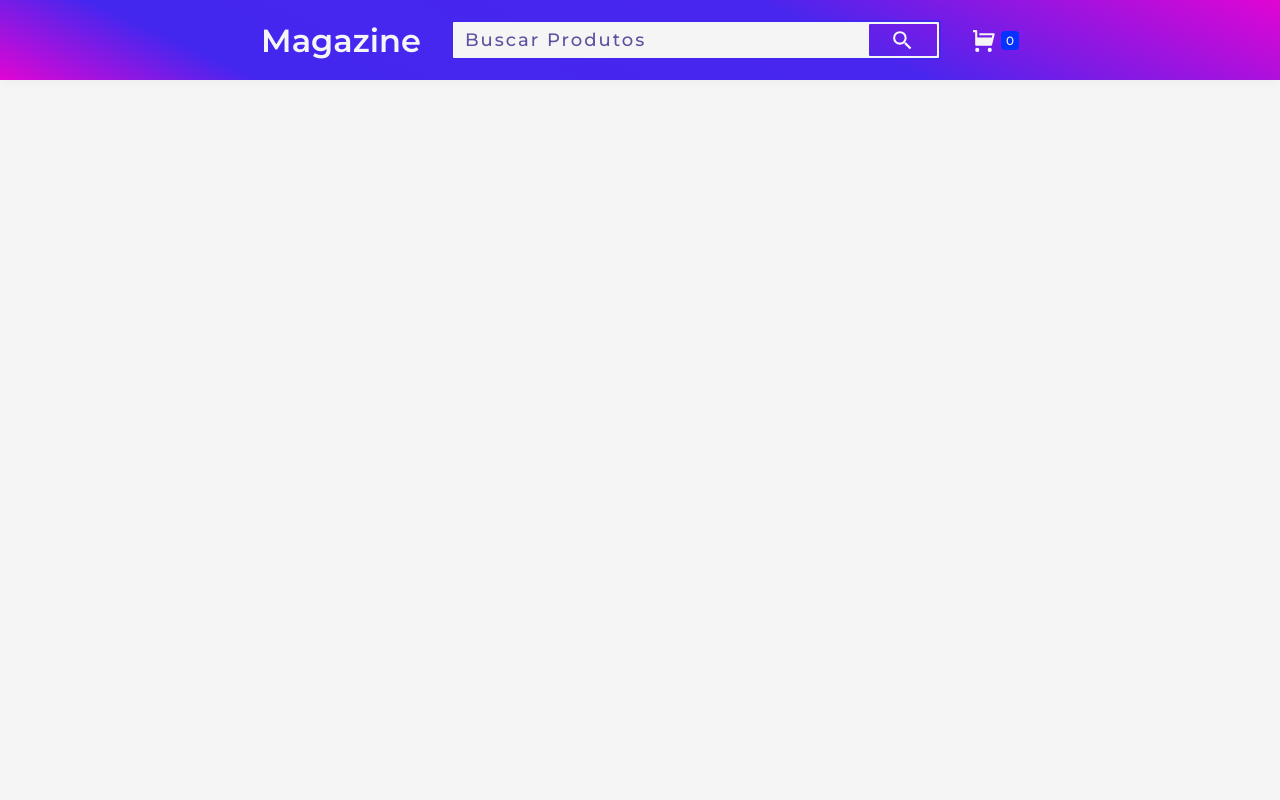
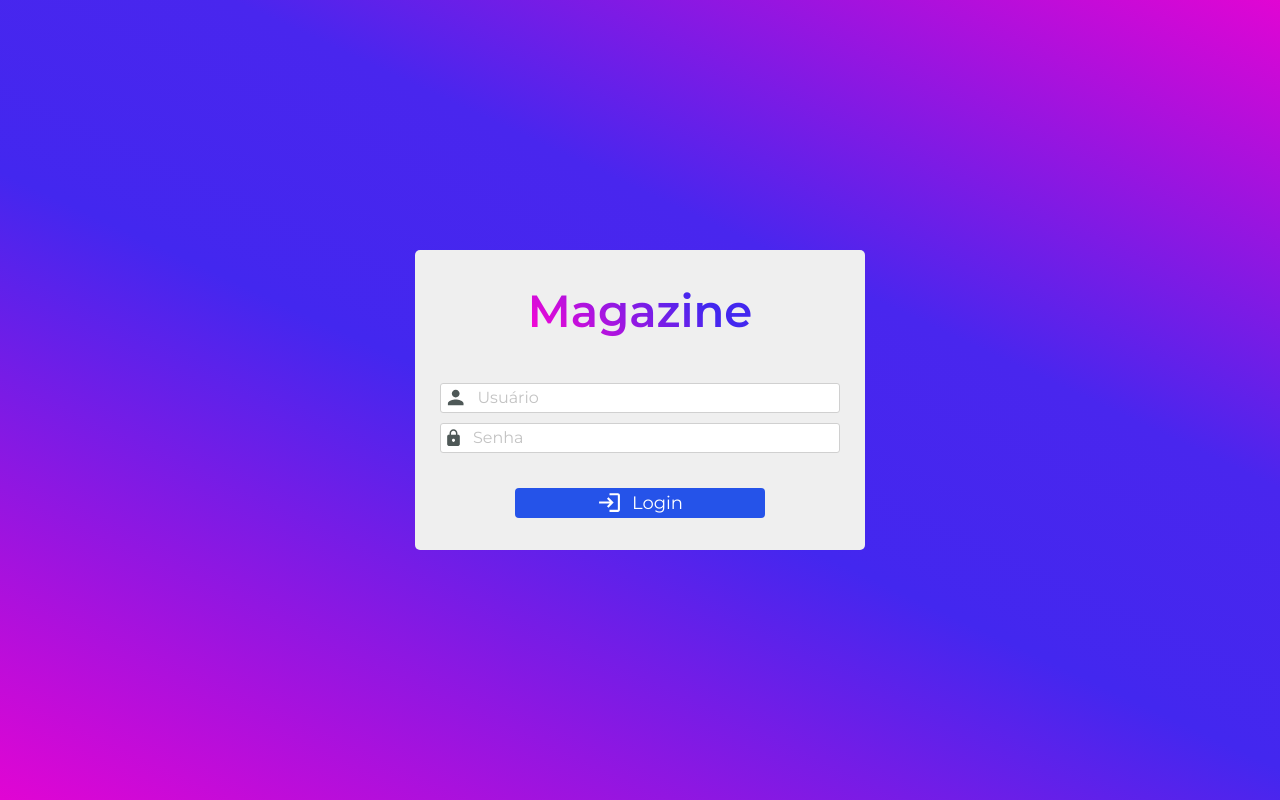
Before and after one commit to PedroKJunior/Ecommerce, a React (Create React App) app: page / in a window 1280 px wide. Built offline with nearby package versions, Linux system fonts and the light colour scheme.

Commit message:
Adiciona chamada as rotas

```diff
--- a/src/App.tsx
+++ b/src/App.tsx
@@ -1,12 +1,17 @@
+import { BrowserRouter } from 'react-router-dom'
+
+import AppRoutes from './Routes/Routes'
 import './Styles/global.sass'
 
-import MainMenu from './Components/MainMenu/MainMenu'
+//import MainMenu from './Components/MainMenu/MainMenu'
 
 function App() {
 	return (
-		<div>
-			<MainMenu />
-		</div>
+		<BrowserRouter>
+			{/* <MainMenu /> */}
+			{/* <Loading color="#0433FF" /> */}
+			<AppRoutes />
+		</BrowserRouter>
 	)
 }
 
```
